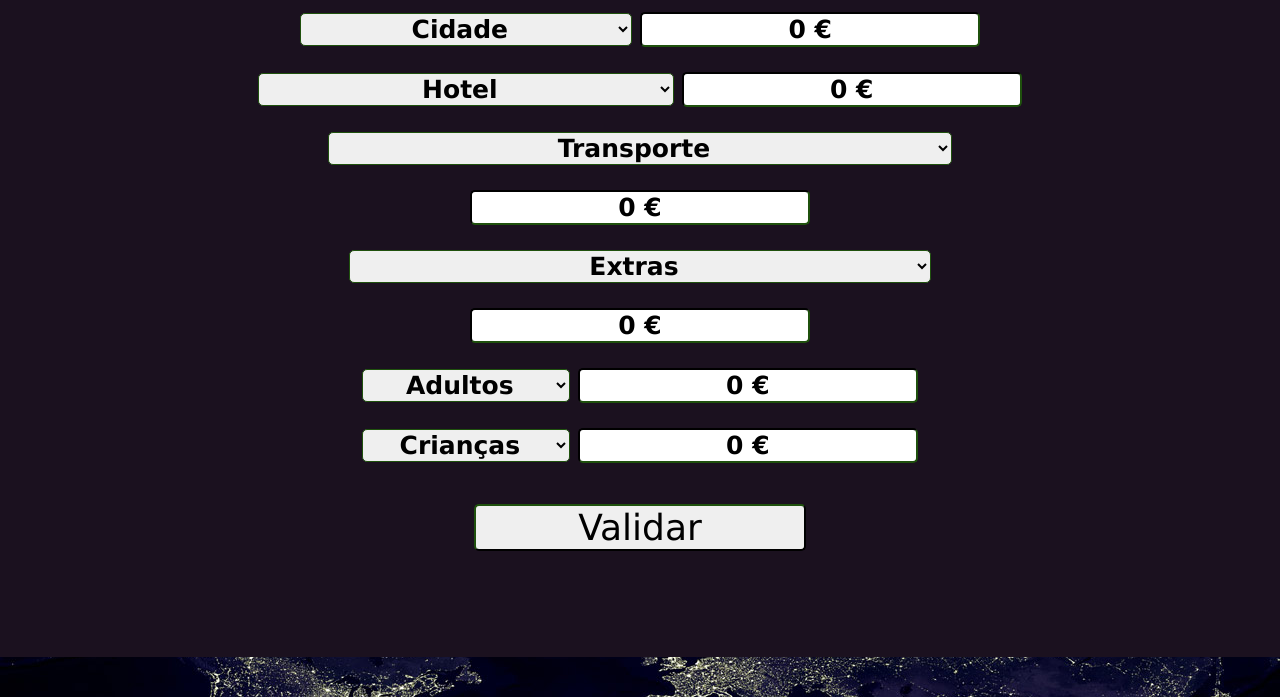
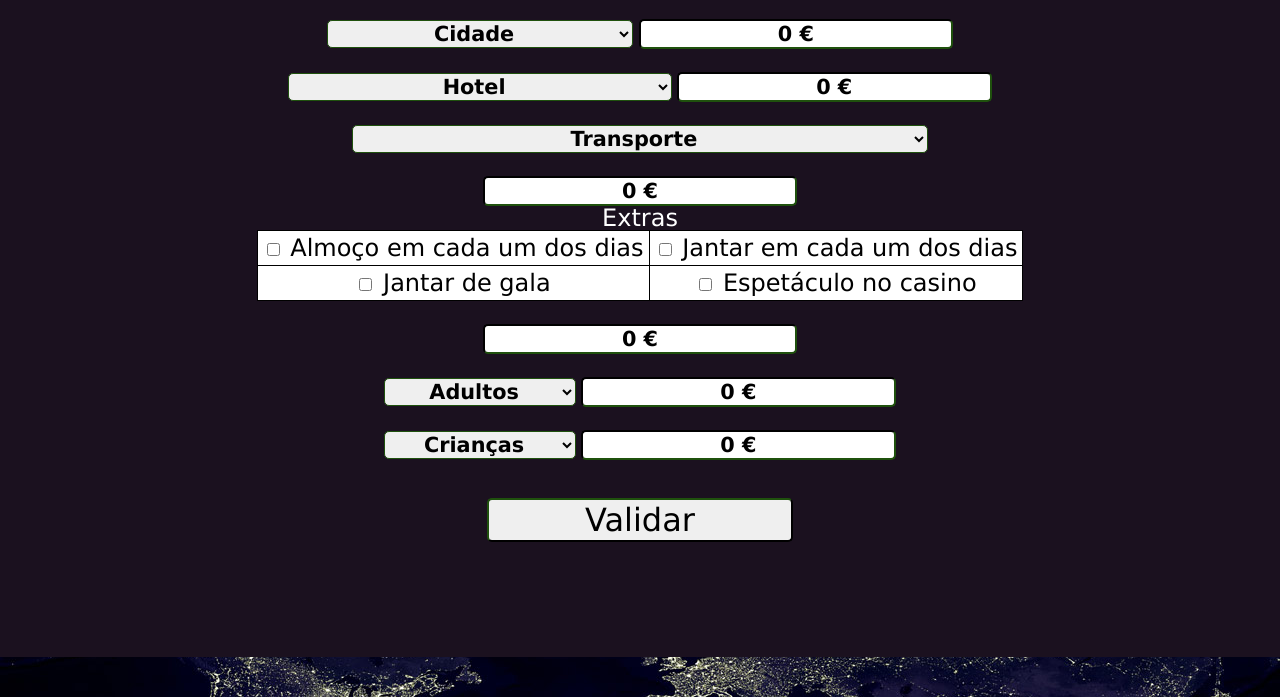
Before and after one commit to DRHAX34/TI.II-Project, a plain HTML site: page Emanuel Vitorino/index.html in a window 1280 px wide. Shown: the part 103-800 px from the top of the page. Drawn offline with Linux system fonts and the light colour scheme.

Commit message:
Adição de extras numa tabela com várias checkboxes (Ver na minha pasta)
Tudo dito.

```diff
--- a/Emanuel Vitorino/index.html
+++ b/Emanuel Vitorino/index.html
@@ -52,23 +52,21 @@
 			}
 			.clientForm{
 				color:White;
-				font-size:25px;
 				font-family:Verdana;
 				align-items:center;
 				display:inline-block;
-				cursor:pointer;
 			}
 			.formButtons{
 				border-radius:5px;
 				/*background-color:#1917B0; */
 				width:40%;
 				height:10%;
+				font-size:2em;
 				/*color: hsla(110,100%,22%,1.00);*/
 				font-family:Verdana;
 				border-color:#1F510D;
 				/*box-shadow:3px 3px 3px #1F510D, 3px 3px #1F510D inset;*/
 				margin-top:5%;
-				font-size: 36px;
 			}
 			.formSelects{
  				border-radius:5px;
@@ -76,10 +74,9 @@
 				/*background-color:#1917B0; */
 				width:40%;
 				height:8%;
+				font-size:1.3em;
 				/*color: hsla(110,100%,22%,1.00);*/
 				font-weight:900;
-				line-height:900%;
-				font-size:100%;
 				font-family:Verdana;
 				border-color:#1F510D;
 				display:inline-block;
@@ -96,8 +93,6 @@
 				height:8%;
 				/*color: hsla(110,100%,22%,1.00);*/
 				font-weight:900;
-				line-height:900%;
-				font-size:100%;
 				font-family:Verdana;
 				border-color:#1F510D;
 				display:inline-block;
@@ -114,13 +109,32 @@
 				height:8%;
 				/*color: hsla(110,100%,22%,1.00);*/
 				font-weight:900;
-				font-size:100%;
 				font-family:Verdana;
 				border-color:#1F510D;
 				display:inline-block;
 				cursor:pointer;
 				/*box-shadow:3px 3px 3px #1F510D, 3px 3px #1F510D inset;*/
 				margin-top:3%;
+			}
+			.form-table table,td{
+				vertical-align:middle;
+				text-align:center;
+				border: 1px solid black;
+				background-color:white;
+				color:black;
+				padding:5px;
+				font-size:1.5em;
+			}
+			.checkboxes{
+				cursor:pointer;
+			}
+			.noselect {
+			  -webkit-touch-callout: none;
+			  -webkit-user-select: none;
+			  -khtml-user-select: none;
+			  -moz-user-select: none;
+			  -ms-user-select: none;
+			  user-select: none;
 			}
 		</style>
 
@@ -201,13 +215,39 @@
 						 <option class="ctr" id="sm" value="Trans sm" onClick="">Sem transporte</option>
 					</select>
 					<input class="formSelects" id ="lt" value="0 €"><br>
-					<select class="formSelects" id="extras" style="width:70%;">
-						 <option class="ctr">Extras</option>
-						 <option class="ctr" id="ad" value="Trans ab" onClick="">Almoço em cada um dos dias</option>
-						 <option class="ctr" id="jd" value="Trans sm" onClick="">Jantar em cada um dos dias</option>
-						 <option class="ctr" id="jg" value="Jantar g" onClick="">Jantar de gala</option>
-						 <option class="ctr" id="ec" value="Esp ca" onClick="">Espetáculo no casino</option>
-					</select>
+					<center>
+						<span style="font-size:1.5em;">Extras</span>
+						<table class="form-table">
+							<tr>
+								<td>
+									<label class="checkboxes noselect">
+										<input type="checkbox" id="extras_almdias" />
+										<span>Almoço em cada um dos dias</span>
+									</label>
+								</td>
+								<td>
+									<label class="checkboxes noselect">
+										<input type="checkbox" id="extras_jantdias" />
+										<span>Jantar em cada um dos dias</span>
+									</label>
+								</td>
+							</tr>
+							<tr>
+								<td>
+									<label class="checkboxes noselect">
+										<input type="checkbox" id="extras_jantgala" />
+										<span>Jantar de gala</span>
+									</label>
+								</td>
+								<td>
+									<label class="checkboxes noselect">
+										<input type="checkbox" id="extras_espetaclcasino" />
+										<span>Espetáculo no casino</span>
+									</label>
+								</td>
+							</tr>
+						</table>
+					</center>
 					<input class="formSelects" id ="le" value="0 €"><br>
 					<select class="formSelects" id="adulto" style="width:25%;">
 						 <option class="ctr">Adultos</option>
```
